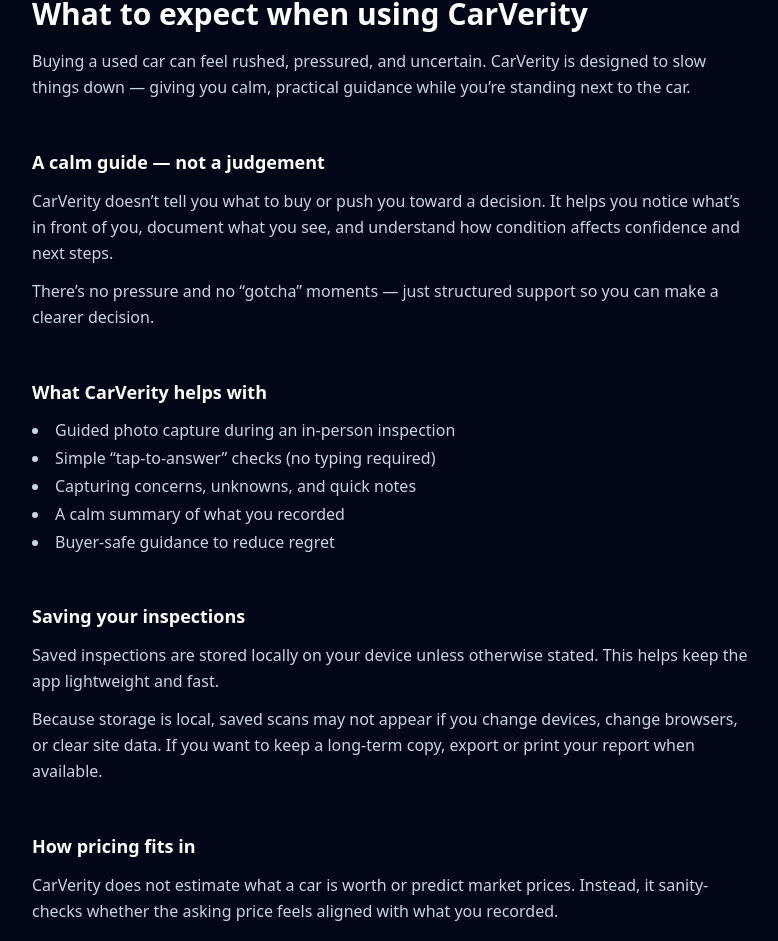
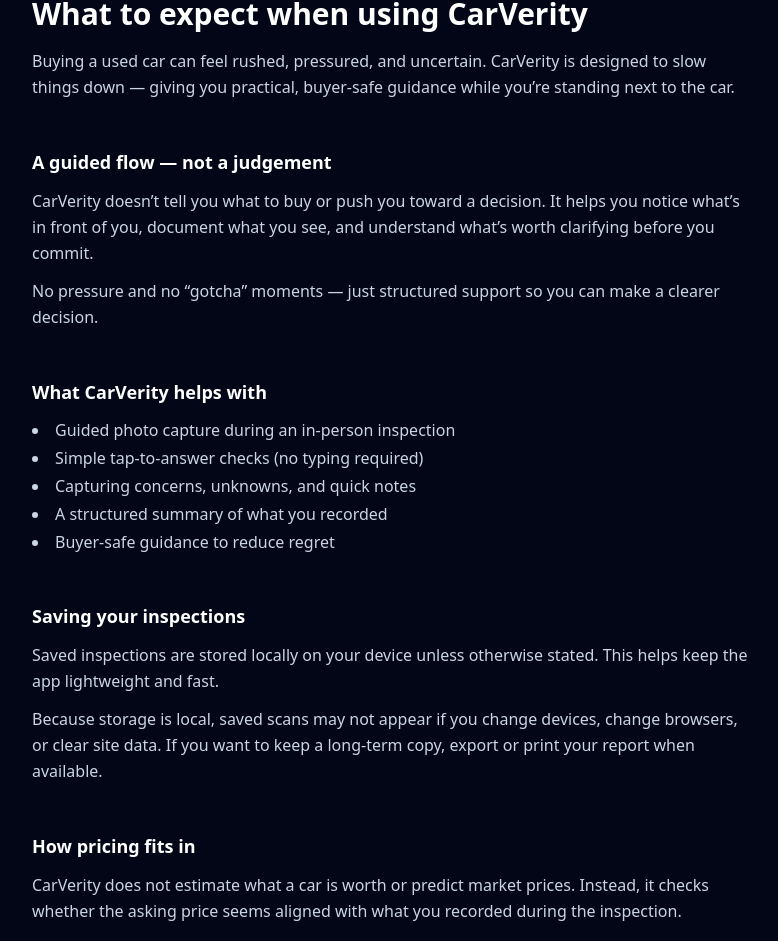
Before and after one commit to jeremy-swallow/carverity-clean, a React (Vite) app: page /what-to-expect in a window 1280 px wide. Shown: the part 108-1049 px from the top of the page, without its empty margins (248-1026 px from the left). Built offline with nearby package versions, Linux system fonts and the light colour scheme; no server answers.

Commit message:
Remove calm wording from WhatToExpect page

```diff
--- a/src/pages/WhatToExpect.tsx
+++ b/src/pages/WhatToExpect.tsx
@@ -11,24 +11,24 @@ export default function WhatToExpect() {
 
         <p className="text-slate-300 leading-relaxed">
           Buying a used car can feel rushed, pressured, and uncertain. CarVerity
-          is designed to slow things down — giving you calm, practical guidance
-          while you’re standing next to the car.
+          is designed to slow things down — giving you practical, buyer-safe
+          guidance while you’re standing next to the car.
         </p>
       </header>
 
       {/* REASSURANCE */}
       <section className="space-y-3">
-        <h2 className="text-lg font-semibold">A calm guide — not a judgement</h2>
+        <h2 className="text-lg font-semibold">A guided flow — not a judgement</h2>
 
         <p className="text-slate-300 leading-relaxed">
           CarVerity doesn’t tell you what to buy or push you toward a decision.
           It helps you notice what’s in front of you, document what you see, and
-          understand how condition affects confidence and next steps.
+          understand what’s worth clarifying before you commit.
         </p>
 
         <p className="text-slate-300 leading-relaxed">
-          There’s no pressure and no “gotcha” moments — just structured support
-          so you can make a clearer decision.
+          No pressure and no “gotcha” moments — just structured support so you
+          can make a clearer decision.
         </p>
       </section>
 
@@ -38,9 +38,9 @@ export default function WhatToExpect() {
 
         <ul className="text-slate-300 list-disc list-inside space-y-1">
           <li>Guided photo capture during an in-person inspection</li>
-          <li>Simple “tap-to-answer” checks (no typing required)</li>
+          <li>Simple tap-to-answer checks (no typing required)</li>
           <li>Capturing concerns, unknowns, and quick notes</li>
-          <li>A calm summary of what you recorded</li>
+          <li>A structured summary of what you recorded</li>
           <li>Buyer-safe guidance to reduce regret</li>
         </ul>
       </section>
@@ -67,8 +67,8 @@ export default function WhatToExpect() {
 
         <p className="text-slate-300 leading-relaxed">
           CarVerity does not estimate what a car is worth or predict market
-          prices. Instead, it sanity-checks whether the asking price feels
-          aligned with what you recorded.
+          prices. Instead, it checks whether the asking price seems aligned with
+          what you recorded during the inspection.
         </p>
 
         <p className="text-slate-300 leading-relaxed">
@@ -102,7 +102,7 @@ export default function WhatToExpect() {
 
         <p className="text-slate-300 leading-relaxed">
           CarVerity guides you step by step through photos and checks, using
-          plain language and gentle prompts.
+          plain language and clear prompts.
         </p>
 
         <p className="text-slate-300 leading-relaxed">
```
